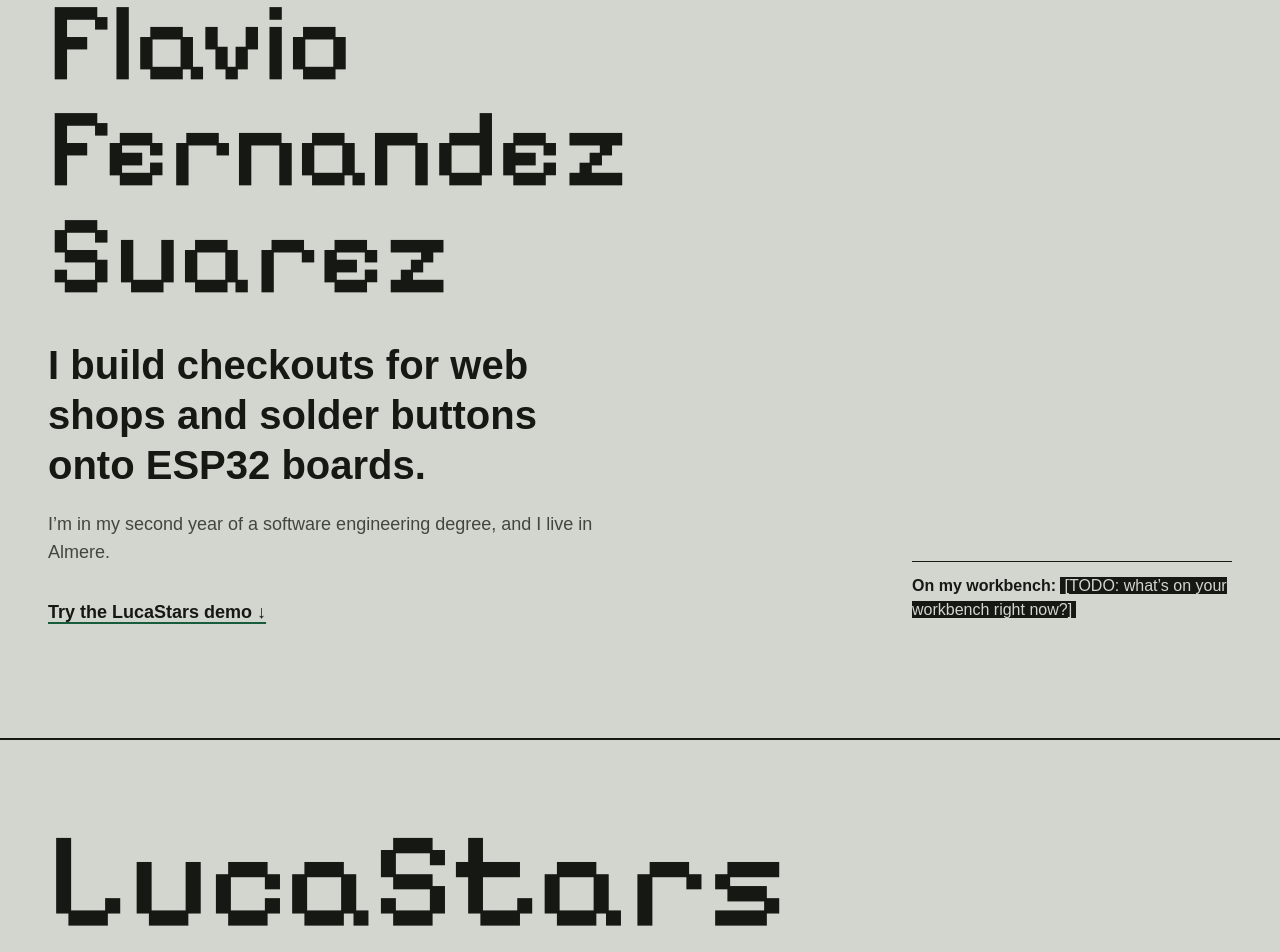
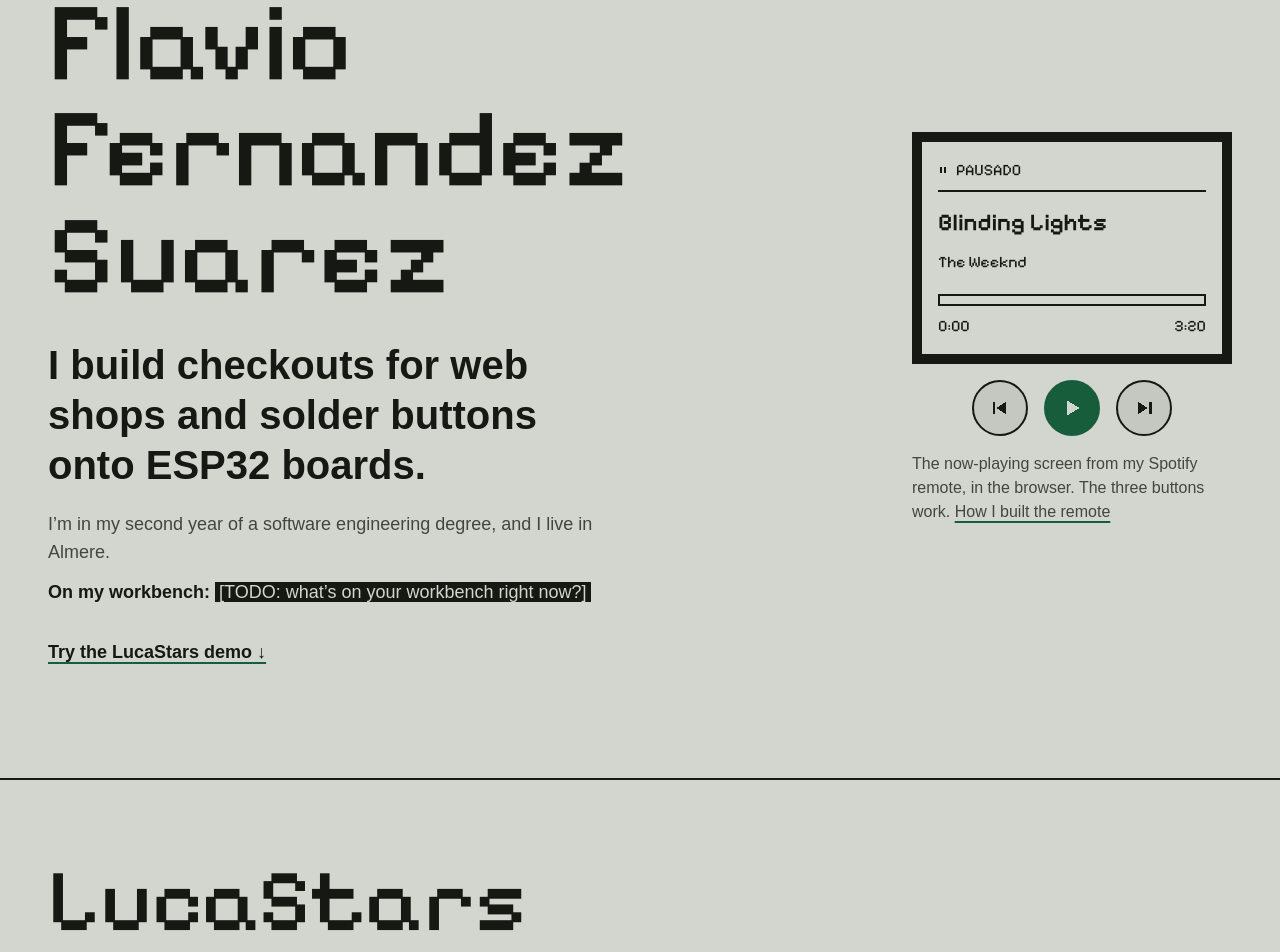
Before and after one commit to flaviofersu-pixel/FlavioPortfolio, a React (Vite) app in the folder my-portfolio/: page / in a window 1280 px wide. Shown: the part 160-1112 px from the top of the page. Built offline with nearby package versions, Linux system fonts and the light colour scheme; no server answers; a web font is replaced by a local one.

Commit message:
feat: update typography and layout in RemoteScreen, About, Hero, and Projects sections

```diff
--- a/my-portfolio/src/components/RemoteScreen.jsx
+++ b/my-portfolio/src/components/RemoteScreen.jsx
@@ -75,7 +75,7 @@ export function RemoteScreen() {
     <div className="w-full max-w-xs">
       <div className="border-[10px] border-ink bg-lcd p-4 font-pixel">
         {/* The real screen is in Spanish. TODO: check the paused text on the device. */}
-        <p lang="es" className="flex items-center gap-2 border-b-2 border-ink pb-2 text-sm uppercase">
+        <p lang="es" className="flex items-center gap-2 border-b-2 border-ink pb-2 text-base uppercase">
           <svg viewBox="0 0 16 16" width="10" height="10" fill="currentColor" aria-hidden="true" shapeRendering="crispEdges">
             {playing ? glyphs.play : glyphs.pause}
           </svg>
@@ -86,7 +86,7 @@ export function RemoteScreen() {
         <div className="mt-5 h-3 border-2 border-ink" aria-hidden="true">
           <div className="h-full bg-ink" style={{ width: `${progress}%` }} />
         </div>
-        <p className="mt-2 flex justify-between text-sm">
+        <p className="mt-2 flex justify-between text-base">
           <span>{clock(position.elapsed)}</span>
           <span>{clock(track.seconds)}</span>
         </p>
--- a/my-portfolio/src/components/sections/About.jsx
+++ b/my-portfolio/src/components/sections/About.jsx
@@ -5,7 +5,7 @@ export function About() {
   return (
     <section id="about" aria-labelledby="about-title" className="border-t-2 border-ink">
       <div className="page grid gap-x-12 gap-y-10 pb-20 pt-14 md:grid-cols-[16rem_minmax(0,1fr)] lg:grid-cols-[20rem_minmax(0,1fr)] lg:gap-x-20 lg:pb-28 lg:pt-20">
-        <h2 id="about-title" className="font-pixel text-5xl font-medium leading-none md:col-span-2 lg:text-7xl">
+        <h2 id="about-title" className="font-pixel text-4xl font-medium leading-none md:col-span-2 lg:text-6xl">
           About
         </h2>
 
--- a/my-portfolio/src/components/sections/Hero.jsx
+++ b/my-portfolio/src/components/sections/Hero.jsx
@@ -1,17 +1,18 @@
 import { hero, person, workbench } from "../../data/content";
 import { withTodos } from "../Prose";
+import { RemoteScreen } from "../RemoteScreen";
 
 export function Hero() {
   return (
     <section
       id="top"
       aria-labelledby="hero-title"
-      className="page grid gap-14 pb-20 pt-14 lg:grid-cols-[minmax(0,1fr)_20rem] lg:items-end lg:pb-28 lg:pt-24"
+      className="page grid gap-14 pb-20 pt-14 lg:grid-cols-[minmax(0,1fr)_20rem] lg:items-center lg:gap-16 lg:pb-28 lg:pt-24"
     >
       <div>
         <h1
           id="hero-title"
-          className="font-pixel text-[clamp(2.4rem,10vw,7rem)] font-medium leading-[0.95]"
+          className="font-pixel text-[clamp(3rem,11vw,7rem)] font-medium leading-[0.95]"
         >
           <span className="block">{person.firstName}</span>{" "}
           <span className="block">{person.lastName}</span>
@@ -20,15 +21,24 @@ export function Hero() {
           {hero.sentence}
         </p>
         <p className="mt-5 max-w-[60ch] text-ink-soft">{hero.intro}</p>
+        <p className="mt-3 max-w-[60ch] text-ink-soft">
+          <span className="font-semibold text-ink">On my workbench:</span> {withTodos(workbench)}
+        </p>
         <a href="#lucastars" className="text-link mt-8 inline-block">
           {hero.link}
           <span aria-hidden="true"> ↓</span>
         </a>
       </div>
 
-      <p className="border-t border-ink pt-3 text-base text-ink-soft lg:mb-1">
-        <span className="font-semibold text-ink">On my workbench:</span> {withTodos(workbench)}
-      </p>
+      <figure className="lg:justify-self-end">
+        <RemoteScreen />
+        <figcaption className="mt-4 max-w-xs text-base text-ink-soft">
+          {hero.screenCaption}{" "}
+          <a href="#spotify-remote" className="text-link font-normal">
+            {hero.screenLink}
+          </a>
+        </figcaption>
+      </figure>
     </section>
   );
 }
--- a/my-portfolio/src/components/sections/Projects.jsx
+++ b/my-portfolio/src/components/sections/Projects.jsx
@@ -2,7 +2,6 @@ import { projects } from "../../data/content";
 import { LucaStarsDemo } from "../LucaStarsDemo/LucaStarsDemo";
 import { ModelGallery } from "../ModelViewer";
 import { Prose, withTodos } from "../Prose";
-import { RemoteScreen } from "../RemoteScreen";
 
 function Tech({ text, className = "" }) {
   return (
@@ -19,7 +18,7 @@ function LucaStars({ project }) {
         <header className="xl:col-span-2">
           <h3
             id={`${project.id}-title`}
-            className="font-pixel text-[clamp(3.25rem,11vw,8.5rem)] font-medium leading-[0.9]"
+            className="font-pixel text-[clamp(2.5rem,8vw,5.5rem)] font-medium leading-[0.95]"
           >
             {project.name}
           </h3>
@@ -46,7 +45,7 @@ function SpotifyRemote({ project }) {
     <article id={project.id} aria-labelledby={`${project.id}-title`} className="page">
       <div className="grid gap-x-16 gap-y-10 border-t border-rule py-16 lg:grid-cols-[minmax(0,1fr)_minmax(0,1.15fr)] lg:py-24">
         <header className="lg:col-start-1 lg:row-start-1">
-          <h3 id={`${project.id}-title`} className="font-pixel text-[clamp(2.5rem,7vw,4.5rem)] font-medium leading-none">
+          <h3 id={`${project.id}-title`} className="font-pixel text-[clamp(2.125rem,6vw,4rem)] font-medium leading-none">
             {project.name}
           </h3>
           <p className="mt-3 text-ink-soft">{project.kind}</p>
@@ -60,10 +59,6 @@ function SpotifyRemote({ project }) {
         <div className="lg:col-start-1 lg:row-start-2">
           <Prose paragraphs={project.story} />
           <Tech text={project.tech} className="mt-6" />
-          <figure className="mt-12">
-            <RemoteScreen />
-            <figcaption className="mt-4 max-w-xs text-base text-ink-soft">{project.screenCaption}</figcaption>
-          </figure>
         </div>
       </div>
     </article>
--- a/my-portfolio/src/data/content.js
+++ b/my-portfolio/src/data/content.js
@@ -13,6 +13,8 @@ export const hero = {
   sentence: "I build checkouts for web shops and solder buttons onto ESP32 boards.",
   intro: "I’m in my second year of a software engineering degree, and I live in Almere.",
   link: "Try the LucaStars demo",
+  screenCaption: "The now-playing screen from my Spotify remote, in the browser. The three buttons work.",
+  screenLink: "How I built the remote",
 };
 
 // Edit this line whenever something new lands on the desk.
@@ -68,7 +70,6 @@ export const projects = [
       "[TODO: one constraint, for example the display size or power use.] [TODO: one decision you made and why, for example why a Sharp memory display.]",
     ],
     tech: "C++, Arduino framework, PlatformIO, Wokwi",
-    screenCaption: "A browser version of the now-playing screen. The three buttons work.",
     models: [
       {
         label: "The remote",
```
